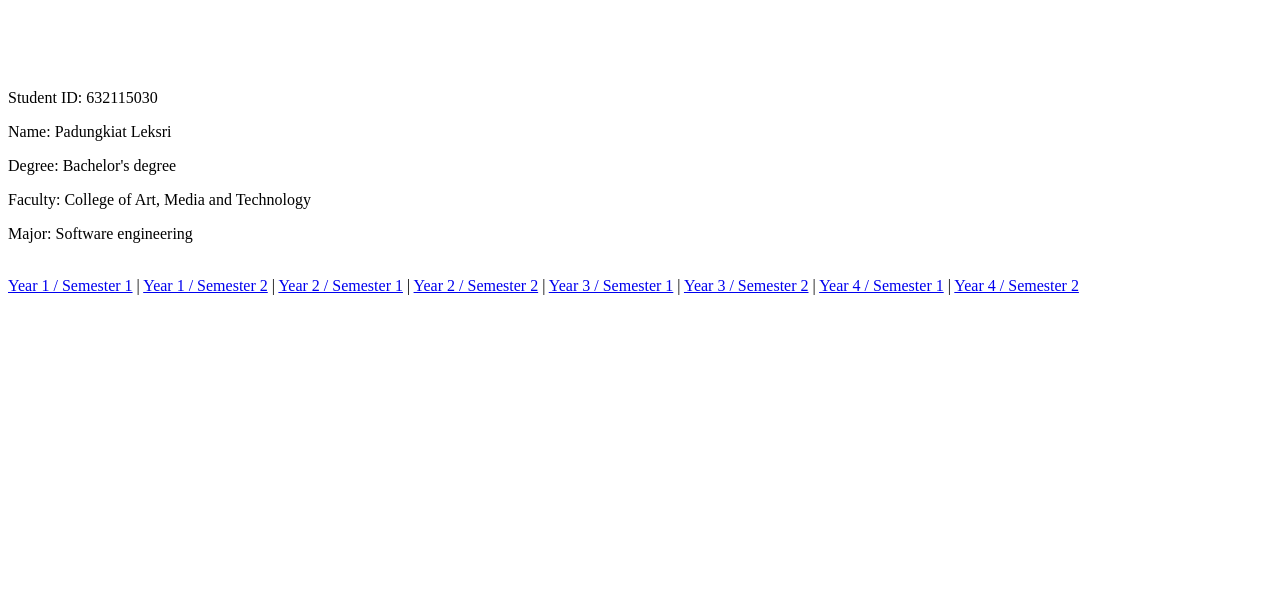
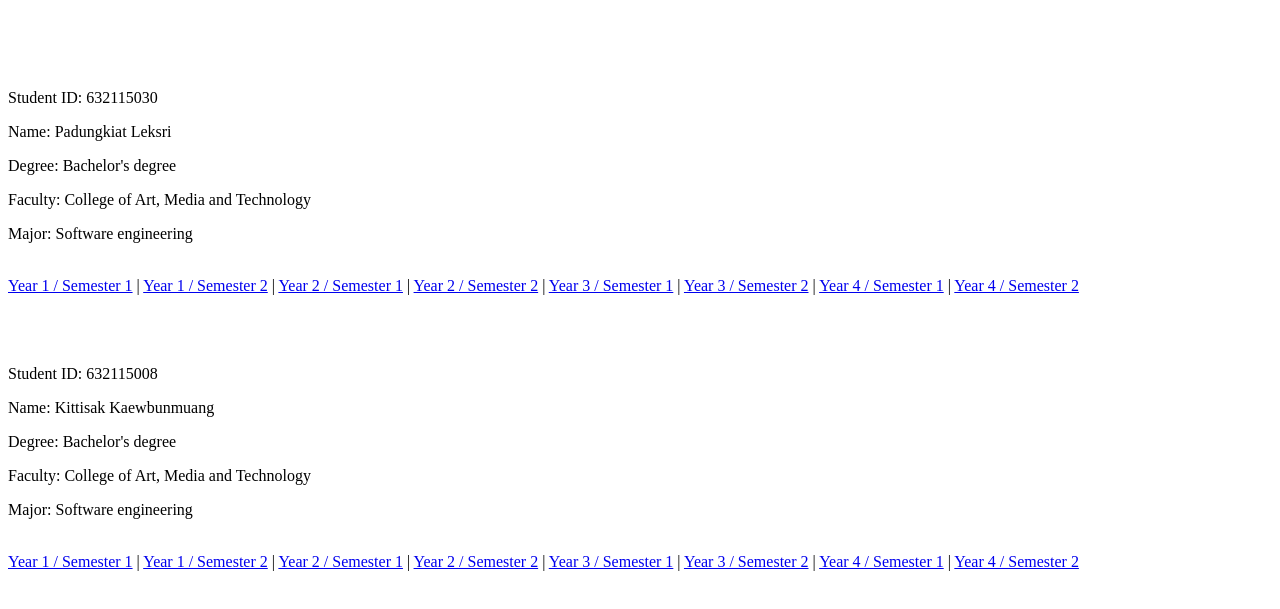
Before and after one commit to Padungkiat/Project-1, a plain HTML site: page index.html in a window 1280 px wide. Shown: the part 79-688 px from the top of the page. Drawn offline with Linux system fonts and the light colour scheme.

Commit message:
Add Kittisak detail

```diff
--- a/index.html
+++ b/index.html
@@ -15,13 +15,29 @@
     <p>Faculty: College of Art, Media and Technology</p>
     <p>Major: Software engineering</p>
     <br>
-    <a href="/Padungkiat/y1s1.html">Year 1 / Semester 1</a> |
-    <a href="/Padungkiat/y1s2.html">Year 1 / Semester 2</a> |
-    <a href="/Padungkiat/y2s1.html">Year 2 / Semester 1</a> |
-    <a href="/Padungkiat/y2s2.html">Year 2 / Semester 2</a> |
-    <a href="/Padungkiat/y3s1.html">Year 3 / Semester 1</a> |
-    <a href="/Padungkiat/y3s2.html">Year 3 / Semester 2</a> |
-    <a href="/Padungkiat/y4s1.html">Year 4 / Semester 1</a> |
-    <a href="/Padungkiat/y4s2.html">Year 4 / Semester 2</a>
+    <a href="Padungkiat/y1s1.html">Year 1 / Semester 1</a> |
+    <a href="Padungkiat/y1s2.html">Year 1 / Semester 2</a> |
+    <a href="Padungkiat/y2s1.html">Year 2 / Semester 1</a> |
+    <a href="Padungkiat/y2s2.html">Year 2 / Semester 2</a> |
+    <a href="Padungkiat/y3s1.html">Year 3 / Semester 1</a> |
+    <a href="Padungkiat/y3s2.html">Year 3 / Semester 2</a> |
+    <a href="Padungkiat/y4s1.html">Year 4 / Semester 1</a> |
+    <a href="Padungkiat/y4s2.html">Year 4 / Semester 2</a>
+
+    <br><br><br><br>
+    <p>Student ID: 632115008</p>
+    <p>Name: Kittisak Kaewbunmuang</p>
+    <p>Degree: Bachelor's degree</p>
+    <p>Faculty: College of Art, Media and Technology</p>
+    <p>Major: Software engineering</p>
+    <br>
+    <a href="kittisak/y1s1.html">Year 1 / Semester 1</a> |
+    <a href="kittisak/y1s2.html">Year 1 / Semester 2</a> |
+    <a href="kittisak/y2s1.html">Year 2 / Semester 1</a> |
+    <a href="kittisak/y2s2.html">Year 2 / Semester 2</a> |
+    <a href="kittisak/y3s1.html">Year 3 / Semester 1</a> |
+    <a href="kittisak/y3s2.html">Year 3 / Semester 2</a> |
+    <a href="kittisak/y4s1.html">Year 4 / Semester 1</a> |
+    <a href="kittisak/y4s2.html">Year 4 / Semester 2</a>
 </body>
 </html>
```
